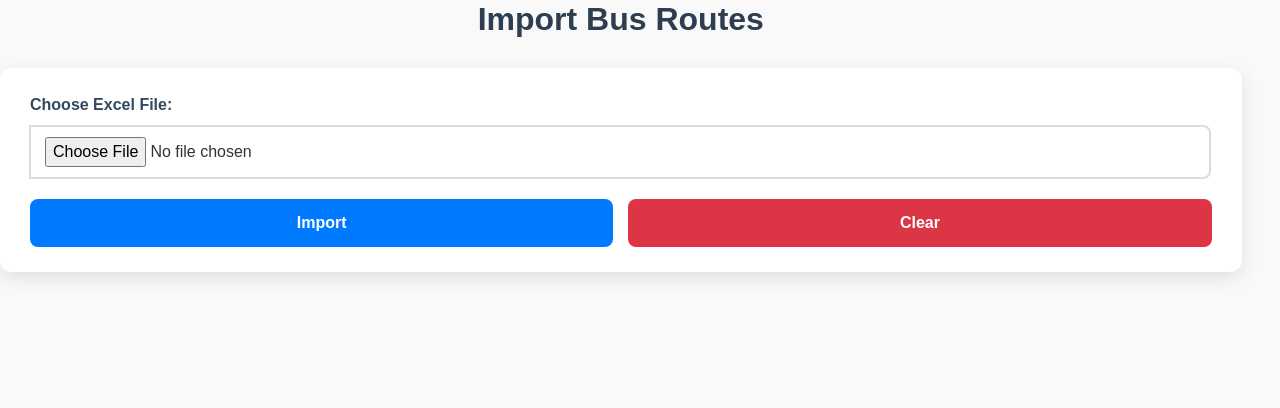
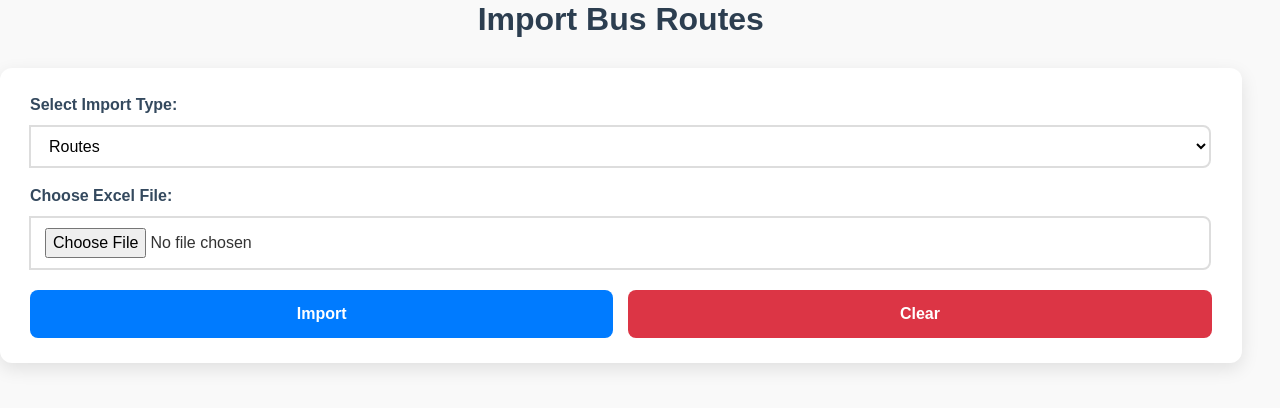
Before and after one commit to MV1306/BusManagementApp, a PHP site: page /ImportRoutes.php in a window 1280 px wide. Shown: the part 56-464 px from the top of the page. Run offline with PHP 8.4, Linux system fonts and the light colour scheme.

Commit message:
Added functionality for Stage Translations Import

```diff
--- a/ImportRoutes.php
+++ b/ImportRoutes.php
@@ -34,12 +34,13 @@
             margin-bottom: 8px;
             color: #34495e;
         }
-        input[type="file"] {
+        input[type="file"], select {
             width: 100%;
             padding: 10px 14px;
             border: 2px solid #ddd;
             border-radius: 8px;
             background: white;
+            font-size: 1rem;
         }
         .buttons {
             display: flex;
@@ -94,6 +95,14 @@
 
 <form id="importForm" enctype="multipart/form-data">
     <div class="input-group mb-3">
+        <label for="importType">Select Import Type:</label>
+        <select id="importType" name="importType" required>
+            <option value="routes" selected>Routes</option>
+            <option value="stageTranslations">Stage Translations</option>
+        </select>
+    </div>
+
+    <div class="input-group mb-3">
         <label for="excelFile">Choose Excel File:</label>
         <input type="file" id="excelFile" name="excelFile" accept=".xlsx,.xls" required />
     </div>
@@ -111,6 +120,7 @@
         e.preventDefault();
 
         const fileInput = document.getElementById('excelFile');
+        const importType = document.getElementById('importType').value;
         const resultContainer = document.getElementById('resultContainer');
 
         if (fileInput.files.length === 0) {
@@ -118,10 +128,21 @@
             return;
         }
 
+        // Decide API URL based on import type
+        let apiUrl = '';
+        if (importType === 'routes') {
+            apiUrl = 'http://192.168.29.141/BusManagementAPI/ImportBusRoutes';
+        } else if (importType === 'stageTranslations') {
+            apiUrl = 'http://192.168.29.141/BusManagementAPI/ImportStageTranslations';
+        } else {
+            resultContainer.innerHTML = `<div class='result-message error'>Invalid import type selected.</div>`;
+            return;
+        }
+
         const formData = new FormData();
         formData.append('file', fileInput.files[0]);
 
-        fetch('http://192.168.29.141/BusManagementAPI/ImportBusRoutes', {
+        fetch(apiUrl, {
             method: 'POST',
             body: formData
         })
@@ -135,9 +156,9 @@
             }
 
             if (response.ok) {
-                resultContainer.innerHTML = `<div class='result-message success'>${data.message || 'File imported successfully.'}</div>`;
+                resultContainer.innerHTML = `<div class='result-message success'>${data || 'File imported successfully.'}</div>`;
             } else {
-                resultContainer.innerHTML = `<div class='result-message error'>${data.message || 'Import failed. Please try again.'}</div>`;
+                resultContainer.innerHTML = `<div class='result-message error'>${data || 'Import failed. Please try again.'}</div>`;
             }
         })
         .catch(error => {
```
